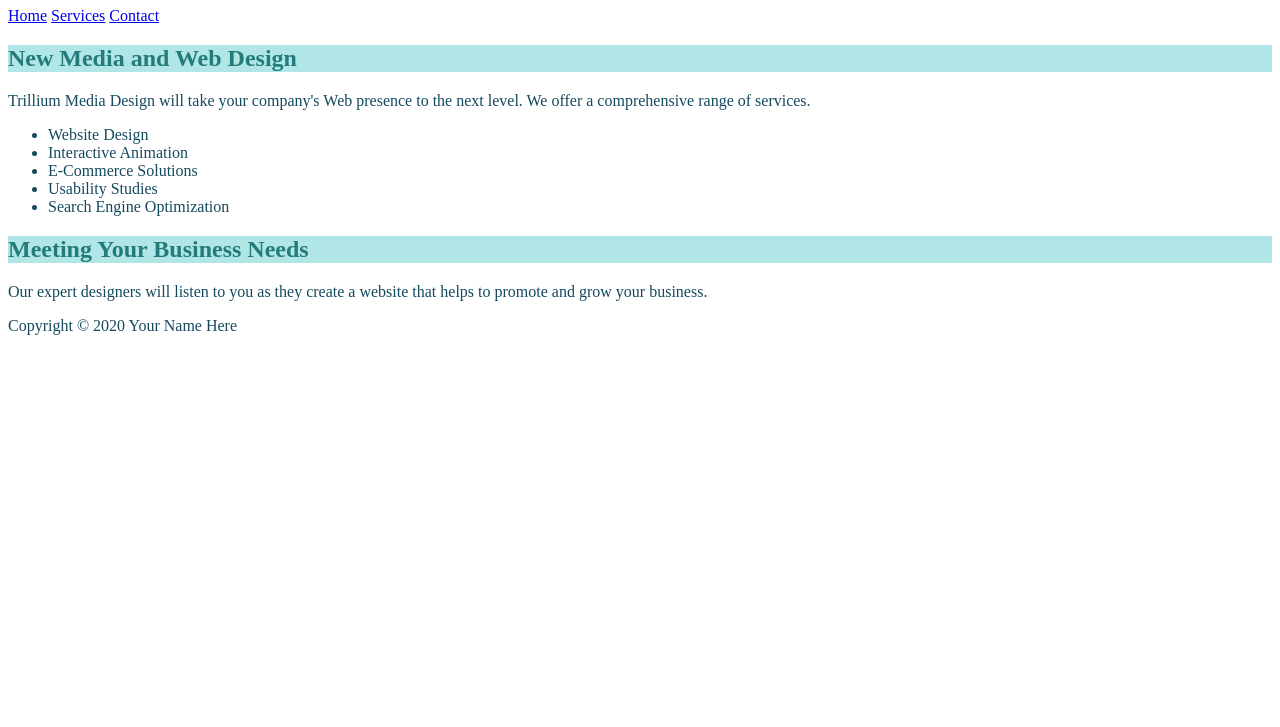
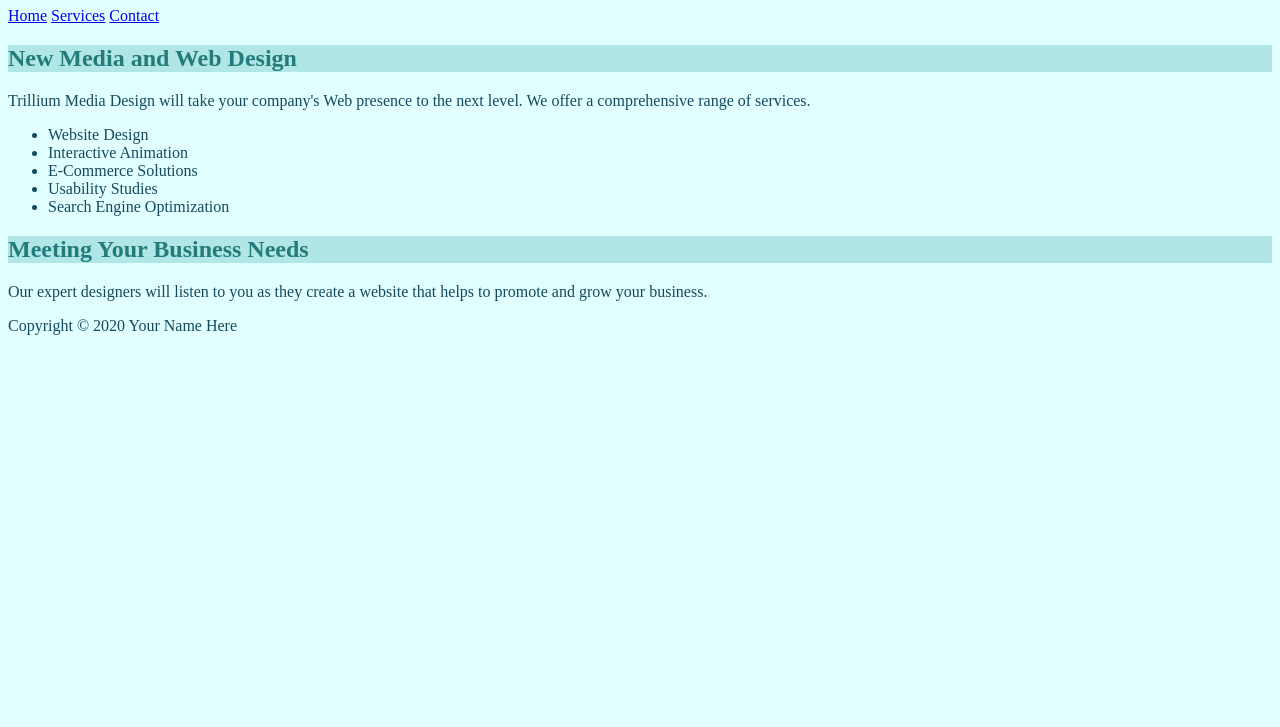
Before and after one commit to VsIndia2/WD_3_4_CSS_, a plain HTML site: page index.html in a window 1280 px wide. Shown: the part 73-800 px from the top of the page. Drawn offline with Linux system fonts and the light colour scheme.

Commit message:
Update index.html

```diff
--- a/index.html
+++ b/index.html
@@ -5,7 +5,7 @@
 <title>Trillium Media Design</title>
 <meta charset="utf-8">
 <style>
- body{background-color: #E2FFF; color: #15495E;}
+ body{background-color:#E2FFFF; color: #15495E;}
  h1{background-color: #237B7B; color: #E2FFFF;}
  h2{background-color: #B0E6e6; color: #237B7B;}
 </style>
```
